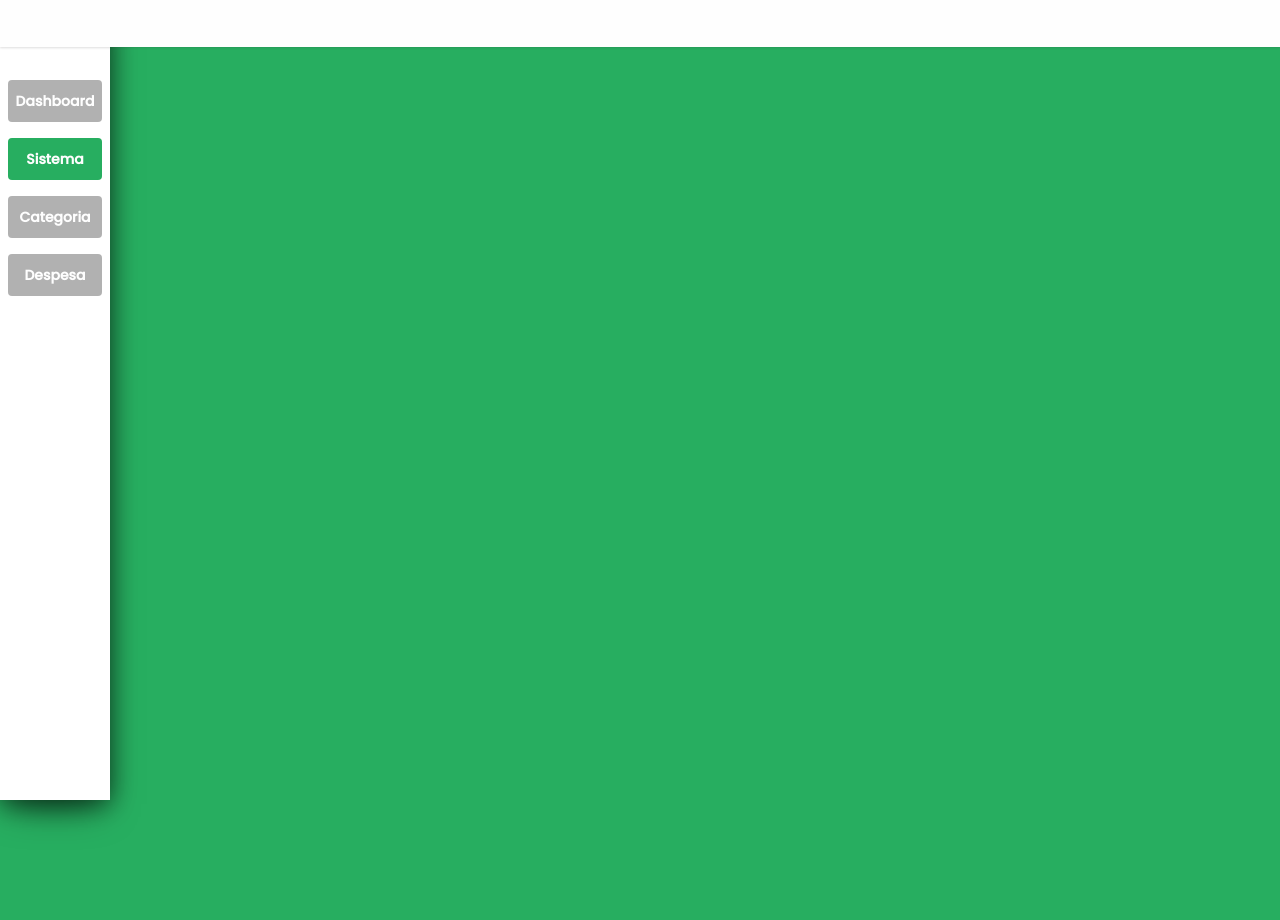
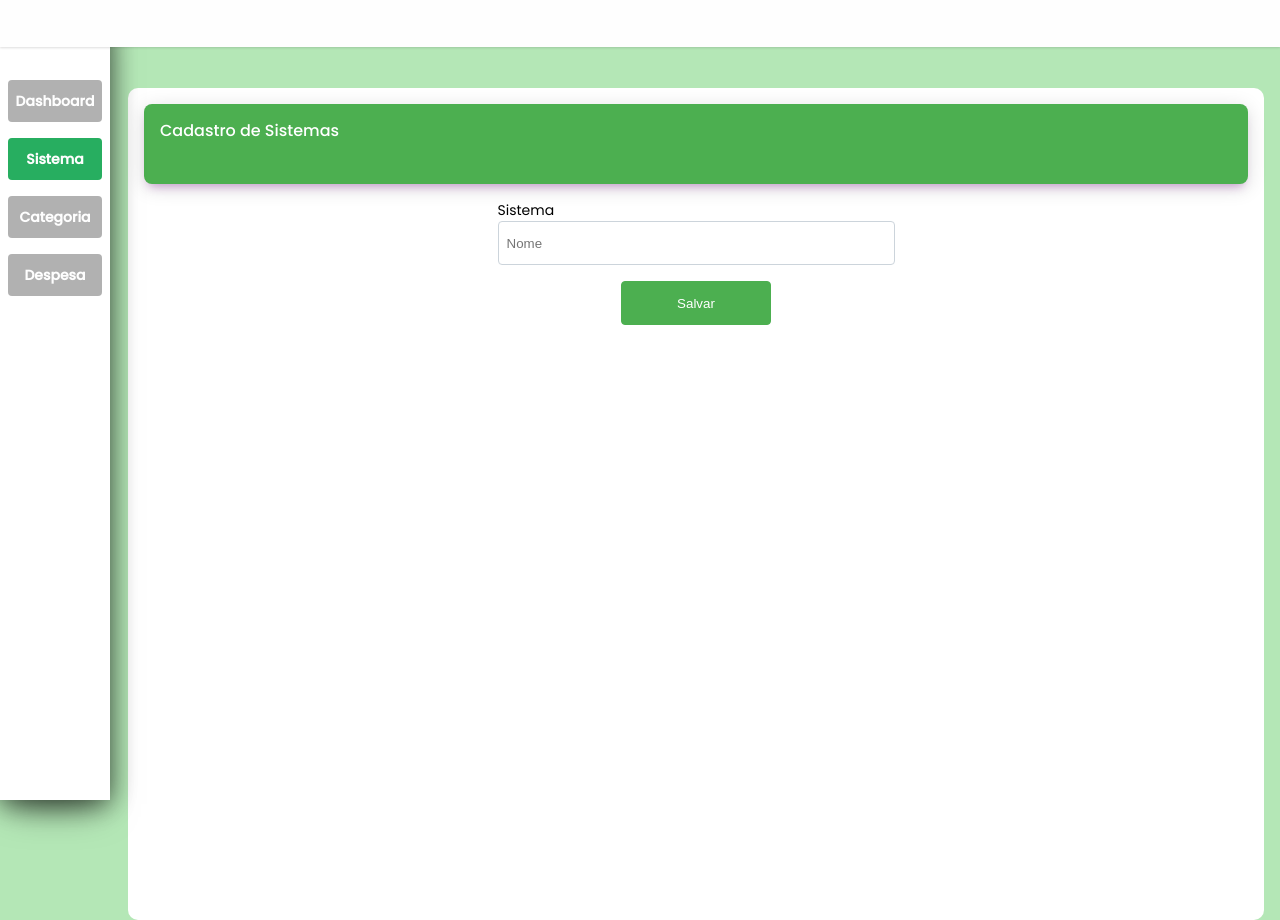
Before and after one commit to AtelliAndressa/SistemaFinanceiro-front, an Angular app: page /sistema in a window 1280 px wide. Before the commit the page ends 800 px from the top, so only its background shows below. Built offline with nearby package versions, Linux system fonts and the light colour scheme.

Commit message:
Sistema tela
inclusao do scss geral, tela sistema e type script da função

```diff
--- a/src/app/pages/sistema/sistema.component.html
+++ b/src/app/pages/sistema/sistema.component.html
@@ -1,2 +1,32 @@
 <navbar></navbar>
 <sidebar></sidebar>
+
+<div class="container-base">
+
+    <div class="content-page">
+        <div class="card-header">
+            <div class="card-title">
+                Cadastro de Sistemas
+            </div>
+        </div>
+
+        <form class="form-page" [formGroup]="sistemaForm"  (submit)="enviar()">
+            <div class="row">
+                <div class="group-row">
+                    <label>Sistema</label>
+                    <input type="text" name="name" id="name" placeholder="Nome" formControlName="name" required />
+                    <label class="error-input" *ngIf="sistemaForm.get('name')?.errors?.['required']
+                    && sistemaForm.get('name')?.touched">
+                        Campo Obrigatório!
+                    </label>
+                </div>
+            </div>
+            <div class="row">
+                <div class="group-row">
+                    <input type="submit" class="btn-primary" value="Salvar"/>
+                </div>
+            </div>
+        </form>
+    </div>
+
+</div>
--- a/src/app/pages/sistema/sistema.component.ts
+++ b/src/app/pages/sistema/sistema.component.ts
@@ -3,20 +3,42 @@
 
 import { NavbarModule } from '../../components/navbar/navbar.module';
 import { SidebarModule } from '../../components/sidebar/sidebar.module';
+import { FormBuilder, FormGroup, FormsModule, ReactiveFormsModule, Validators } from '@angular/forms';
+import { CommonModule } from '@angular/common';
 
 @Component({
   selector: 'sistema',
   standalone: true,
-  imports: [NavbarModule, SidebarModule],
+  imports: [NavbarModule, SidebarModule, ReactiveFormsModule, FormsModule, CommonModule],
   templateUrl: './sistema.component.html',
   styleUrl: './sistema.component.scss'
 })
 
 export class SistemaComponent {
 
-  constructor(public menuService: MenuService){}
+  constructor(public menuService: MenuService, public formBuilder: FormBuilder){}
 
-  ngOnInit(){
+  sistemaForm: FormGroup;
+
+
+  ngOnInit() {
     this.menuService.menuSelecionado = 2;
+
+    this.sistemaForm = this.formBuilder.group(
+      {
+        name:['', [Validators.required]]
+      }
+    )
+  }
+
+  dadosForm() {
+    return this.sistemaForm.controls;
+  }
+
+  enviar() {
+    debugger
+    var dados = this.dadosForm();
+
+    alert(dados["name"].value);
   }
 }
--- a/src/app/pages/sistema/sistema.module.ts
+++ b/src/app/pages/sistema/sistema.module.ts
@@ -6,12 +6,13 @@
 
 import { NavbarModule } from '../../components/navbar/navbar.module';
 import { SidebarModule } from '../../components/sidebar/sidebar.module';
+import { ReactiveFormsModule } from '@angular/forms';
 
 //ele havia declarado o dashboardComponent no declarations, eu declarei no imports pq deu erro
 @NgModule({
     providers:[],
     declarations:[],
-    imports:[CommonModule, SistemaRoutingModule, SistemaComponent, NavbarModule, SidebarModule]
+    imports:[CommonModule, SistemaRoutingModule, SistemaComponent, NavbarModule, SidebarModule, ReactiveFormsModule]
 })
 
 export class SistemaModule{}
--- a/src/styles.scss
+++ b/src/styles.scss
@@ -6,8 +6,106 @@
 
 //instalação antes de declarar: npm i @angular/material
 @import "../node_modules/@angular/material/prebuilt-themes/deeppurple-amber.css";
-body {
+
+body
+{
   font-family: "Poppins";
   margin: 0;
-  background: #27ae60;
+  background: #b4e7b6;
+  font-style: normal;
+  font-weight: 400;
+  font-size: 14px;
+  line-height: 21px;
 }
+
+input
+{
+  background: #ffffff;
+  box-sizing: border-box;
+  width: 397px;
+  height: 44px;
+  border: 1px solid #ccd4db;
+  border-radius: 4px;
+  padding: 8px;
+  color: #6e778b;
+}
+
+label
+{
+
+}
+
+.error-input
+{
+  font-size: 14px;
+  color: red;
+}
+
+.btn-primary
+{
+  color: #fff;
+  background-color: #4caf50;
+  border-color: #4caf50;
+  box-shadow: 0 2px 2px 0 rgba(156,39,176,0.14), 0 3px 1px -2px rgba(156, 39, 176, 0.2) 0 1px 5px 0 rgba(156, 39, 176, 0.12);
+  cursor: pointer;
+  min-width: 150px;
+  width: auto;
+}
+
+.container-base
+{
+  padding: 88px 16px 0px 128px;
+
+  .content-page
+  {
+    background: white;
+    padding: 16px;
+    border-radius: 10px;
+    min-height: 800px;
+    min-width: 325px;
+
+    .card-header
+    {
+      z-index: 3 !important;
+      width: 100%;
+      height: 80px;
+      background-color: #4caf50;
+      box-shadow: 0 4px 20px 0px rgba(0,0,0,0.14), 0 7px 10px -5px rgba(156,39,176,0.4);
+      border-radius: 8px;
+      margin-bottom: 16px;
+
+      .card-title
+      {
+        color: #fff;
+        padding: 16px;
+        font-size: 16px;
+        font-weight: 500;
+
+      }
+    }
+
+    .form-page
+    {
+      display: grid;
+      justify-content: center;
+
+      .row
+      {
+        display: flex;
+        justify-content: center;
+        align-items: center;
+        padding-bottom: 16px;
+
+
+        .group-row
+        {
+          display: grid;
+        }
+      }
+
+
+    }
+
+  }
+
+}
```
